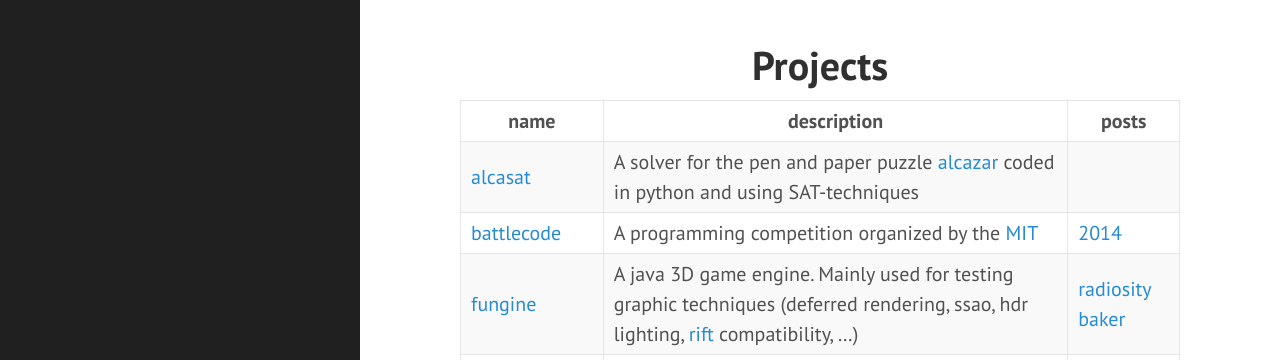
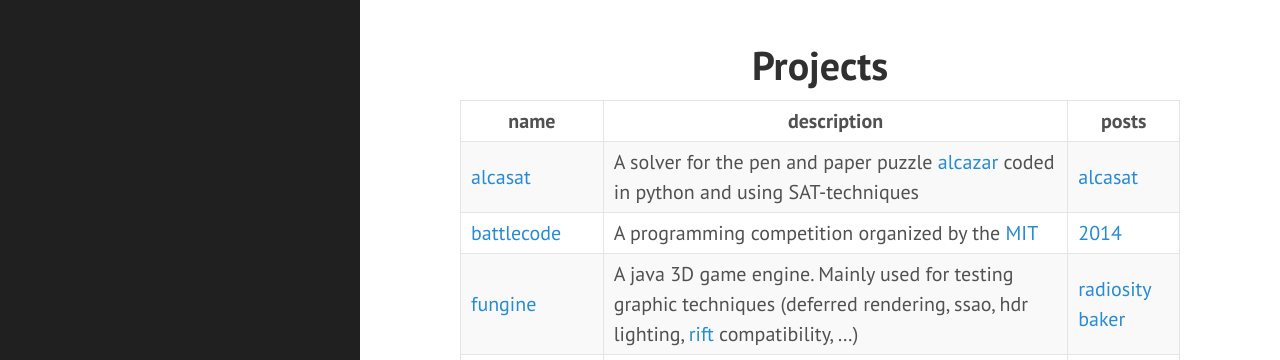
Before and after one commit to david-westreicher/david-westreicher.github.io, a Jekyll site: the page built from projects.md, in a window 1280 px wide. Shown: the top 360 px of the page. Built offline with Jekyll 4.4.1, drawn with Linux system fonts in a browser that asks for light colours; Markdown is read by kramdown in place of the engine named in the settings.

Commit message:
update project site with alcazar post link

```diff
--- a/projects.md
+++ b/projects.md
@@ -5,7 +5,7 @@ title: Projects
 
 | name   |      description       | posts |
 |----------|-------------|-----|
-| [alcasat](https://github.com/david-westreicher/alcazar) | A solver for the pen and paper puzzle [alcazar](http://www.theincrediblecompany.com/alcazar-1/) coded in python and using SAT-techniques  |  |
+| [alcasat](https://github.com/david-westreicher/alcazar) | A solver for the pen and paper puzzle [alcazar](http://www.theincrediblecompany.com/alcazar-1/) coded in python and using SAT-techniques  | [alcasat](../2014/11/06/alcasat/) |
 | [battlecode](http://www.battlecode.org)| A programming competition organized by the [MIT](http://mit.edu)| [2014](../2014/06/05/battlecode2014/)|
 | [fungine](https://github.com/david-westreicher/fungine) |    A java 3D game engine. Mainly used for testing graphic techniques (deferred rendering, ssao, hdr lighting, [rift](http://www.oculusvr.com/) compatibility, ...)    |[radiosity baker](../2014/05/31/radiosity/) |
 | [Slitherlink-Reloaded](../static/papers/ba-thesis.pdf) | My bachelor thesis. Solving [Slitherlink](http://en.wikipedia.org/wiki/Slitherlink) puzzles with [SAT](http://en.wikipedia.org/wiki/Boolean_satisfiability_problem)-solving techinques. |
```
